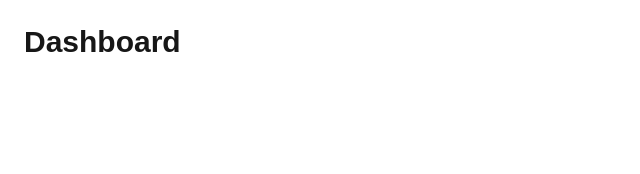
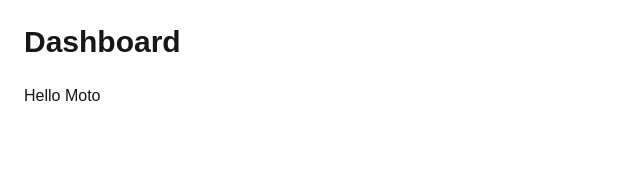
Before and after one commit to MHammad-374/Crypto-Insight, a Next.js app in the folder crypto-insight/: page /dashboard in a window 1280 px wide. Shown: the top 174 px of the page, without its empty margins (0-640 px from the left). Built offline with nearby package versions, Linux system fonts and the light colour scheme.

Commit message:
updated project

```diff
--- a/crypto-insight/app/dashboard/page.tsx
+++ b/crypto-insight/app/dashboard/page.tsx
@@ -2,6 +2,7 @@ export default function DashboardPage() {
   return (
     <div className="container mx-auto p-6">
       <h1 className="text-3xl font-bold mb-6">Dashboard</h1>
+      <p>Hello Moto</p>
       {/* Add dashboard components here */}
     </div>
   );
```
